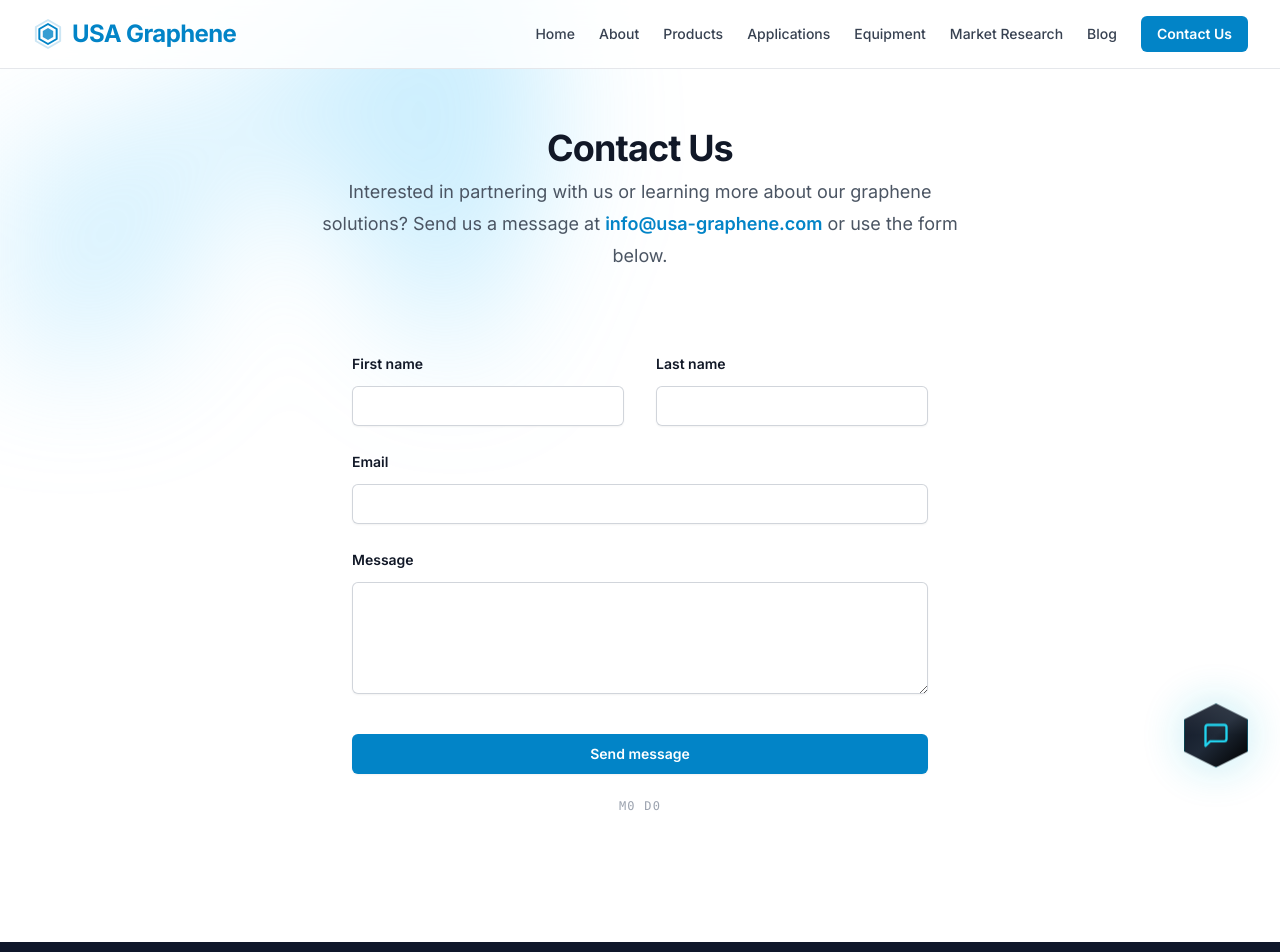
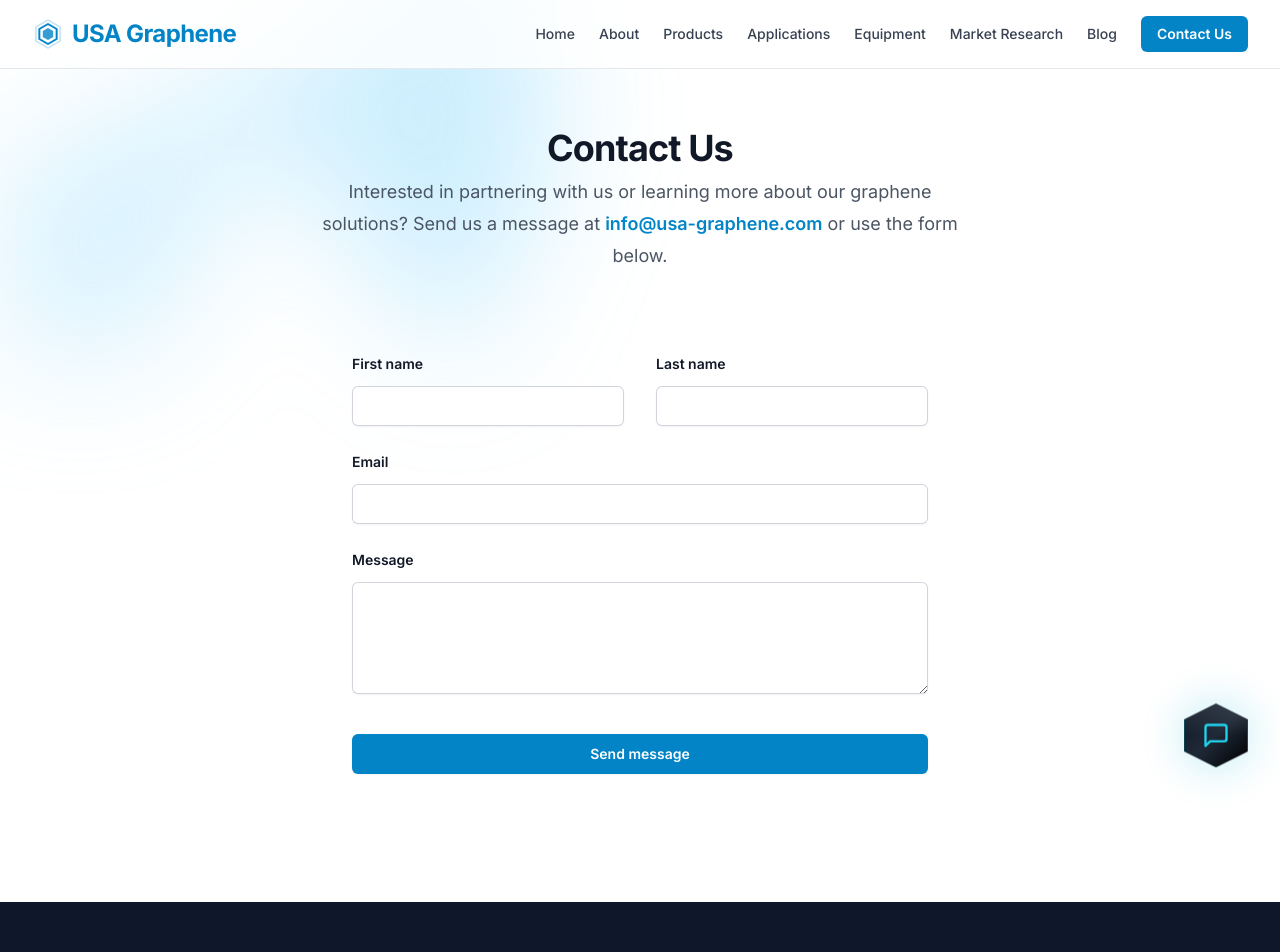
Before and after one commit to USA-graphene/website, a Next.js app: page /contact in a window 1280 px wide. Shown: the top 952 px of the page. Built offline with nearby package versions, Linux system fonts and the light colour scheme.

Commit message:
fix: reset counters to 0, restore guard to hide M0 D0

```diff
--- a/app/(site)/contact/page.tsx
+++ b/app/(site)/contact/page.tsx
@@ -132,10 +132,12 @@ export default async function Contact() {
                     </button>
                 </div>
 
-                {/* Visitor counter — no labels, just numbers */}
-                <p className="mt-6 text-center font-mono text-xs text-gray-400 tracking-widest select-none">
-                    M{monthly} D{daily}
-                </p>
+                {/* Visitor counter — no labels, just numbers. Hidden until first real visit. */}
+                {(monthly > 0 || daily > 0) && (
+                    <p className="mt-6 text-center font-mono text-xs text-gray-400 tracking-widest select-none">
+                        M{monthly} D{daily}
+                    </p>
+                )}
             </form>
         </div>
     )
```
